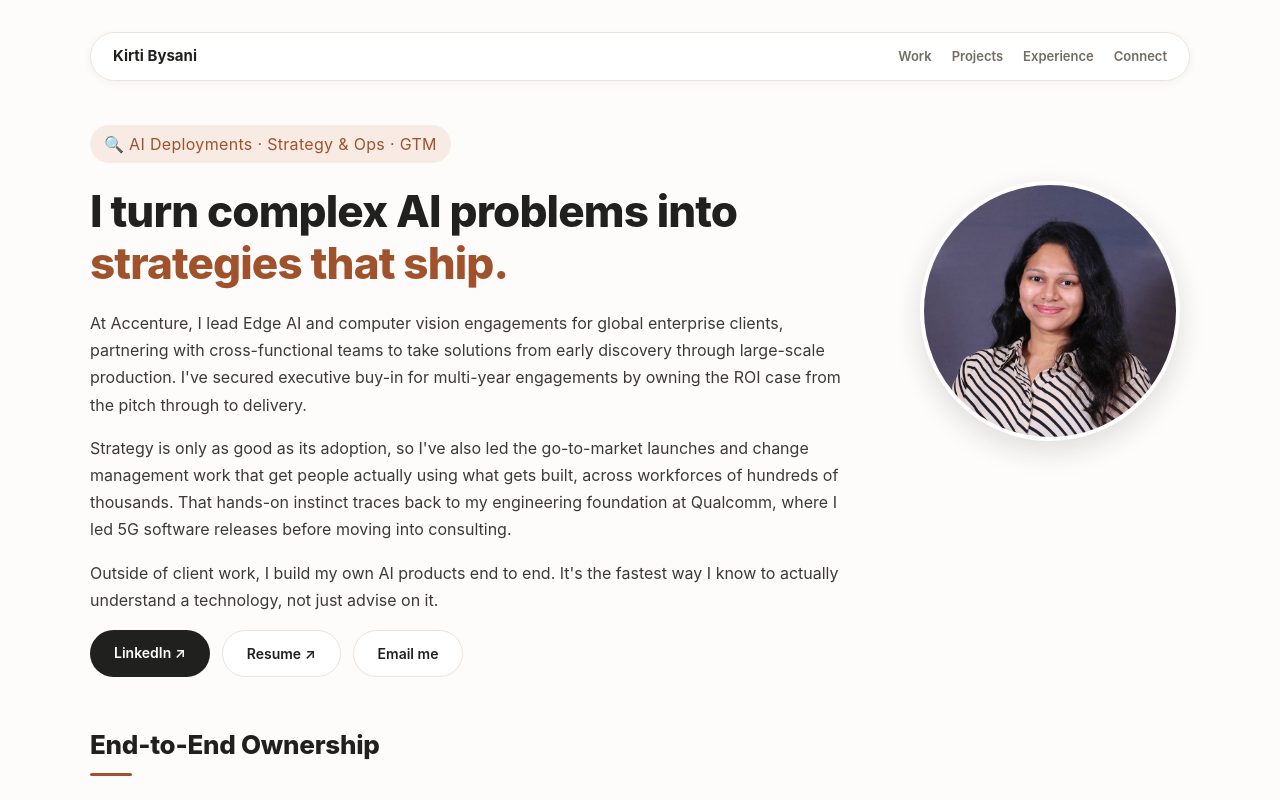
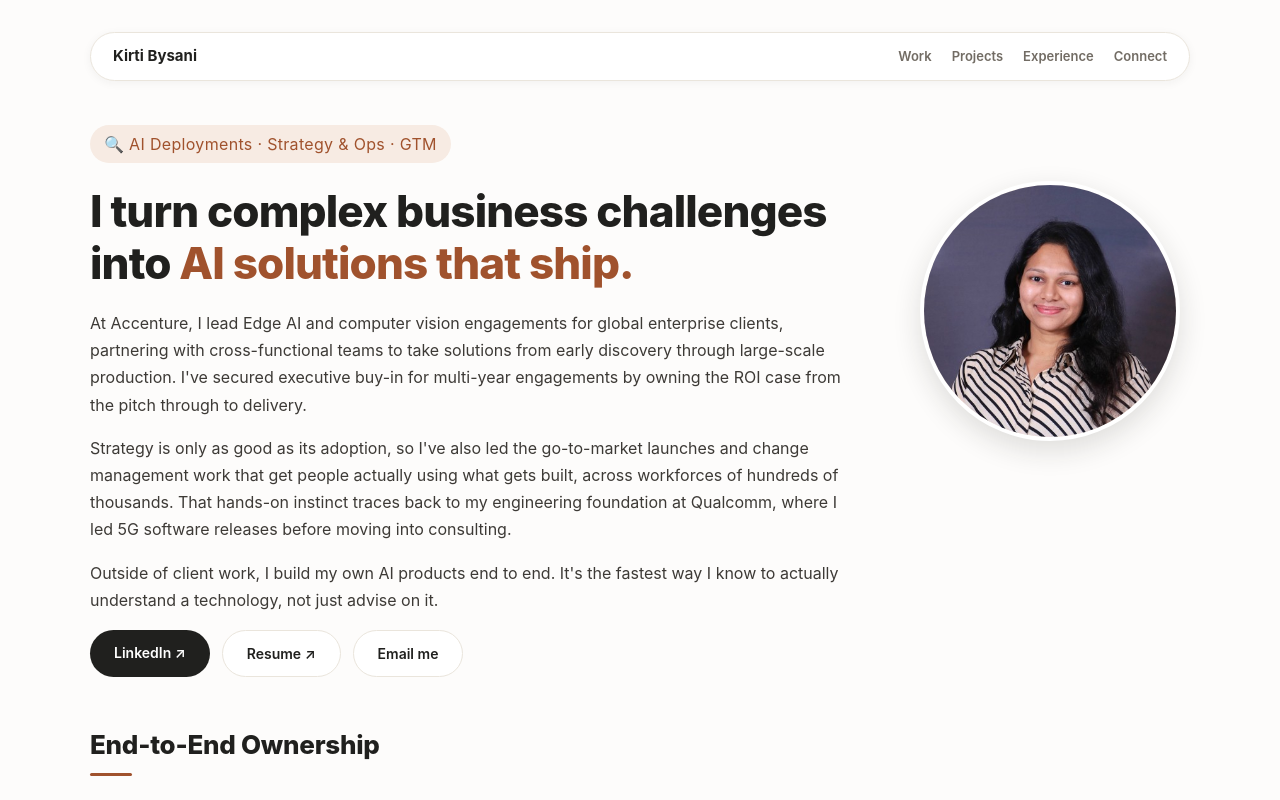
Before and after one commit to kirtibysani-star/kirtibysani-star.github.io, a plain HTML site: page index.html in a window 1280 px wide. Shown: the top 800 px of the page. Drawn offline with Linux system fonts and the light colour scheme.

Commit message:
Update index.html

```diff
--- a/index.html
+++ b/index.html
@@ -32,7 +32,7 @@
     <div class="hero-grid">
       <div class="hero-text">
         <div class="eyebrow">🔍 AI Deployments · Strategy &amp; Ops · GTM</div>
-        <h1>I turn complex AI problems into <span class="hl">strategies that ship.</span></h1>
+        <h1>I turn complex business challenges into <span class="hl"> AI solutions that ship.</span></h1>
         <p>At Accenture, I lead Edge AI and computer vision engagements for global enterprise clients, partnering with cross-functional teams to take solutions from early discovery through large-scale production. I've secured executive buy-in for multi-year engagements by owning the ROI case from the pitch through to delivery.</p>
         <p>Strategy is only as good as its adoption, so I've also led the go-to-market launches and change management work that get people actually using what gets built, across workforces of hundreds of thousands. That hands-on instinct traces back to my engineering foundation at Qualcomm, where I led 5G software releases before moving into consulting.</p>
         <p>Outside of client work, I build my own AI products end to end. It's the fastest way I know to actually understand a technology, not just advise on it.</p>
```
